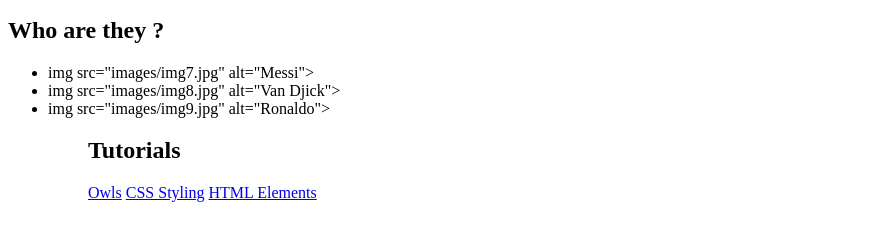
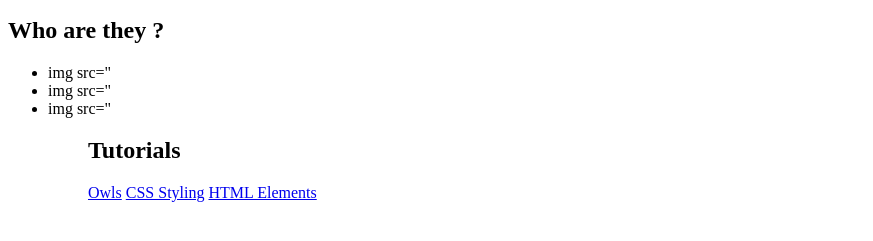
Before and after one commit to paulcasalis/paulcasalis.github.io, a plain HTML site: page index.html in a window 1280 px wide. Shown: the part 233-474 px from the top of the page, without its empty margins (0-873 px from the left). Drawn offline with Linux system fonts and the light colour scheme.

Commit message:
Add files via upload

```diff
--- a/index.html
+++ b/index.html
@@ -19,12 +19,12 @@
     <h2> Who are they ? </h2>
 
     <ul>
-      <li>img src="images/img7.jpg" alt="Messi"></li>
+      <li>img src="<images/img7.jpg" alt="Messi"></li>
 
-      <li>img src="images/img8.jpg" alt="Van Djick"></li>
+      <li>img src="<images/img8.jpg" alt="Van Djick"></li>
 
-      <li>img src="images/img9.jpg" alt="Ronaldo"></li>
-    <ul>
+      <li>img src="<images/img9.jpg" alt="Ronaldo"></li>
+    <ul/>
 
     <h2>Tutorials</h2>
     <a href="owls.html">Owls</a>
```
